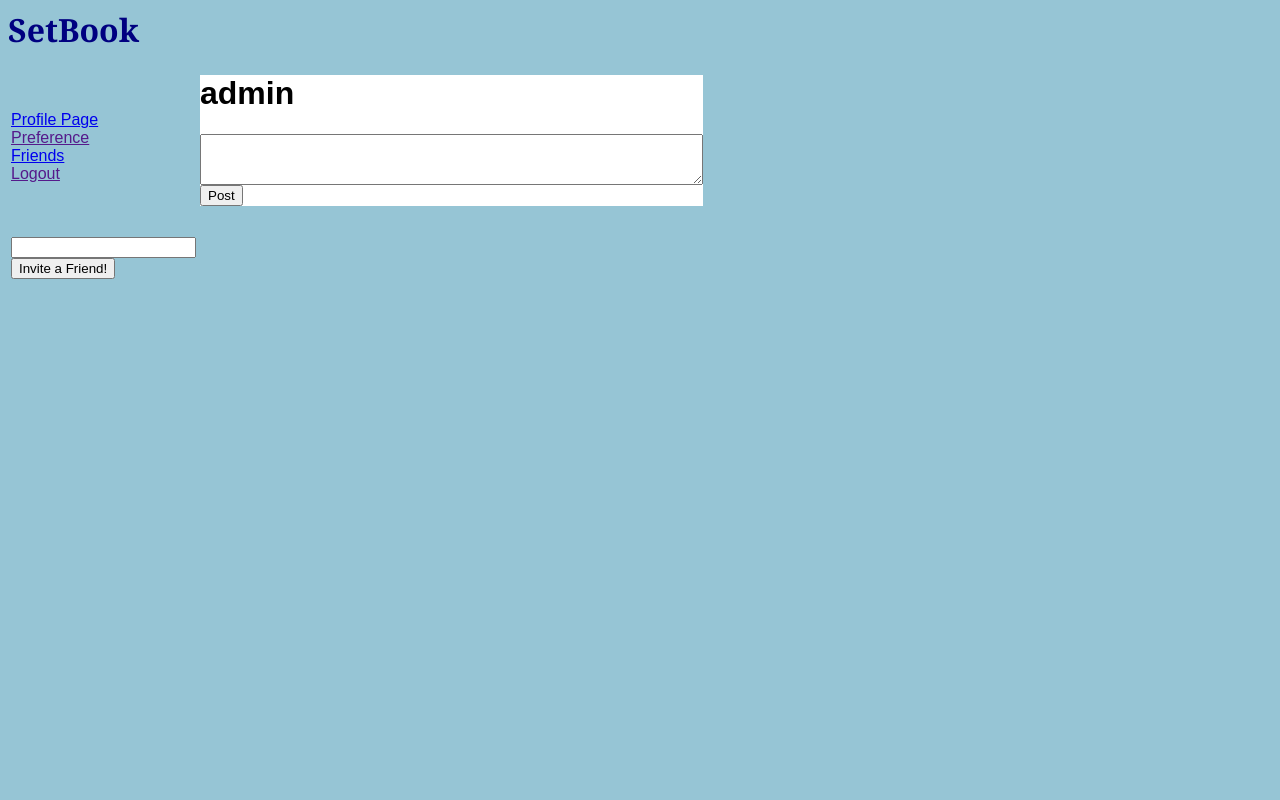
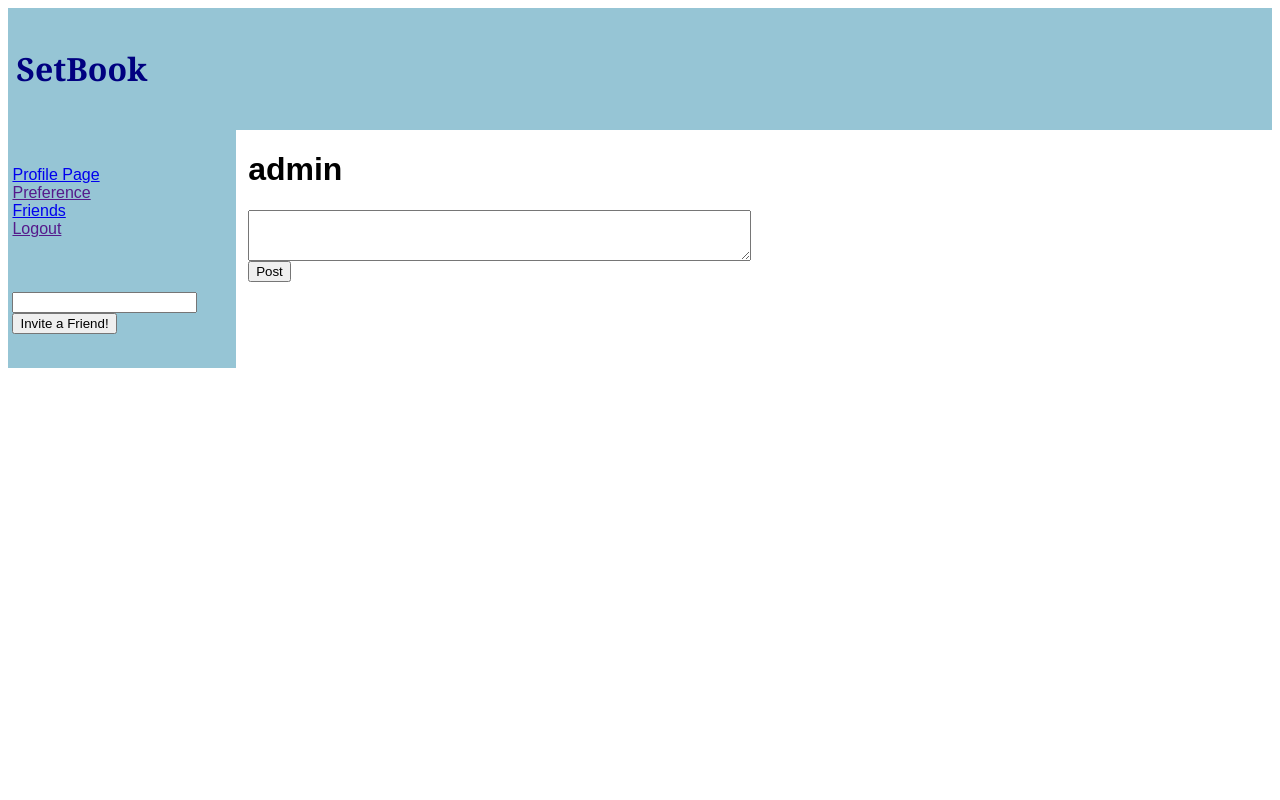
Before and after one commit to Wiles/nad_project, a PHP site: page /profile.php in a window 1280 px wide. Run offline with PHP 8.4, Linux system fonts and the light colour scheme; a user stored in the database is signed in; data that the repository does not hold is empty.

Commit message:
fixed layout - removed table! :D

```diff
--- a/htdocs/style.css
+++ b/htdocs/style.css
@@ -3,13 +3,13 @@ body
     font-family:Arial, Helvetica, sans-serif;
     font-size:medium;
     color:black;
-	background-color:#96C5D5;
 }
 
 h1.title{
     font-family:Georgia, "Times New Roman", Times, serif;
     font-size:xx-large;
     color:navy;
+    background-color:#96C5D5;
 }
 
 div.header
@@ -17,6 +17,7 @@ div.header
     position: relative;
     margin-left:auto;
     margin-right:auto;
+    background-color:#96C5D5;
 }
 
 div.login
@@ -32,16 +33,30 @@ div.displayname
 
 div.sidebar
 {
-    width: 25%;
+    width: 18%;
+    background-color:#96C5D5;
+    float: left;
 }
 
 div.maincontent
 {
     position: relative;
     background-color:white;
+    float: left;
+    margin-left: 1%;
 }
 
 tr.main
 {
     vertical-align:top;
 }
+
+div.post
+{
+
+}
+
+div.comment
+{
+
+}
--- a/templates/private_footer.html
+++ b/templates/private_footer.html
@@ -1,4 +1 @@
-    </div>
-    </td>
-    </tr>
-    </table>
+</div>
--- a/templates/private_header.html
+++ b/templates/private_header.html
@@ -1,28 +1,26 @@
    <div class="header">
+       <br/>
         <div class="displayname">
-        <h1 class="title"><span id="displayName">SetBook</span></h1>
+        <h1 class="title">&nbsp;<span id="displayName">SetBook</span></h1>
         </div>
+       <br/>
     </div>
 
-    <table>
-    <tr class="main">
-    <td>
     <div class="sidebar">
         <br />
         <br />
-        <a href="profile.php">Profile&nbsp;Page</a><br />
-        <a href="">Preference</a><br />
-        <a href="friends.php">Friends</a><br />
-        <a href="">Logout</a><br />
+        &nbsp;<a href="profile.php">Profile&nbsp;Page</a><br />
+        &nbsp;<a href="">Preference</a><br />
+        &nbsp;<a href="friends.php">Friends</a><br />
+        &nbsp;<a href="">Logout</a><br />
         <br />
         <br />
         <br />
         <form method="POST" >
-            <input id="inviteBox" type="text" /><br />
-            <input id="Invite" type="button" value="Invite a Friend!" /><br />
+            &nbsp;<input id="inviteBox" type="text" /><br />
+            &nbsp;<input id="Invite" type="button" value="Invite a Friend!" /><br />
         </form>
+        <br />
     </div>
-    </td>
 
-    <td>
     <div class="maincontent">
--- a/templates/public_footer.html
+++ b/templates/public_footer.html
@@ -1,4 +1 @@
     </div>
-    </td>
-    </tr>
-    </table>
```
Also changed, not shown: htdocs/profile.php (+1 -10 lines), templates/public_header.html (+9 -8 lines). Lines whose indentation alone changed are shown as unchanged.
